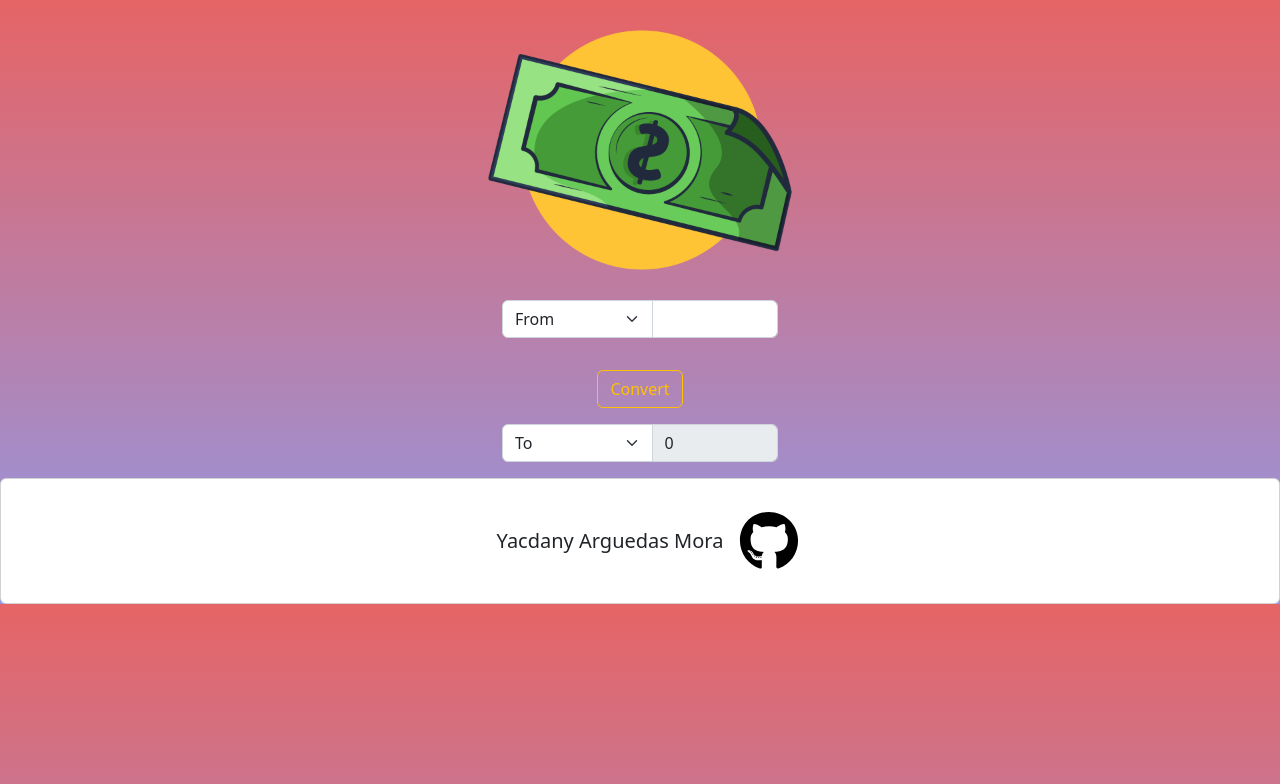
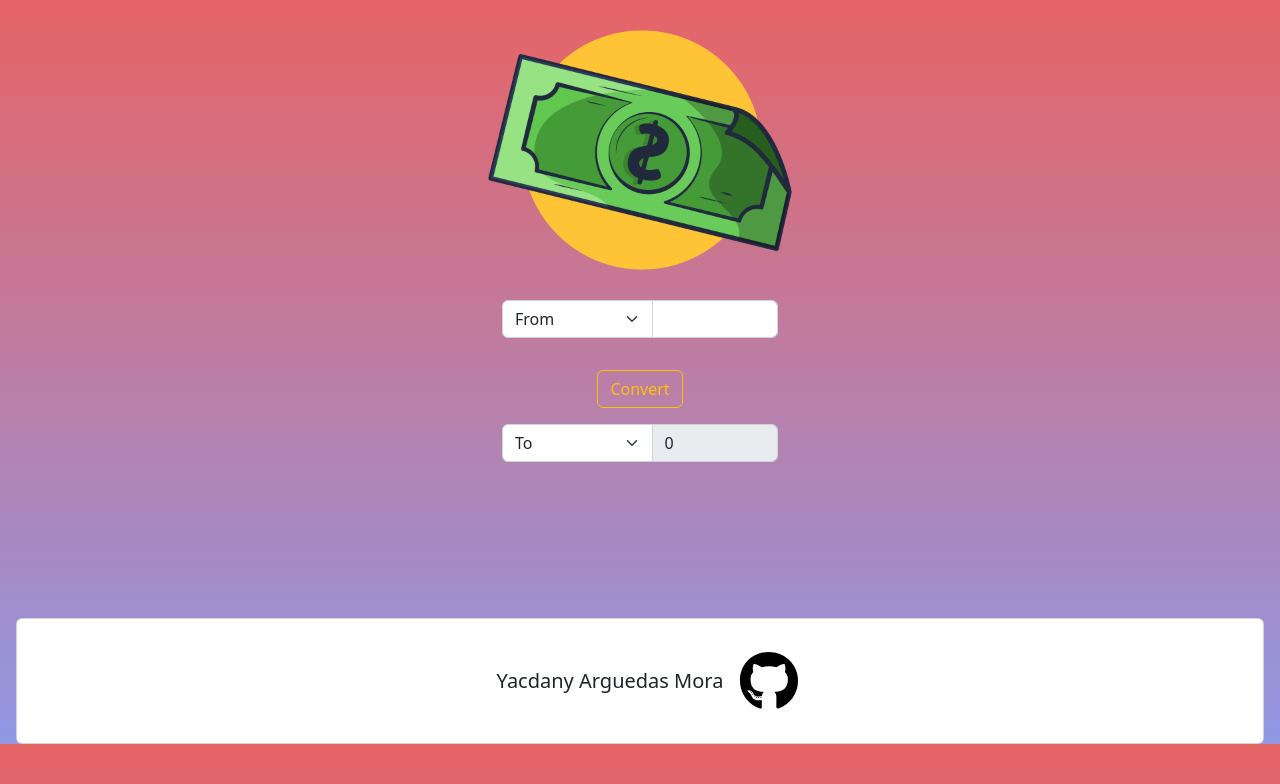
Before and after one commit to yacdanyCR/Currency-Converter, a React (Create React App) app: page / in a window 1280 px wide. Shown: the top 784 px of the page. Built offline with nearby package versions, Linux system fonts and the light colour scheme.

Commit message:
Adding footer css styles

```diff
--- a/src/App.js
+++ b/src/App.jsx
@@ -6,11 +6,11 @@ import FooterComponent from './Components/FooterComponent/FooterComponent';
 
 function App() {
   return (
-    <div className="App">
+    <>
       <LogoComponent />
       <DropdownComponent />
       <FooterComponent />
-    </div>
+    </>
   );
 }
 
--- a/src/Components/FooterComponent/style.css
+++ b/src/Components/FooterComponent/style.css
@@ -1,3 +1,8 @@
+footer {
+    margin: 140px 1rem;
+    margin-bottom: 0;
+}
+
 .card_body {
     display: flex;
     justify-content: center;
```
